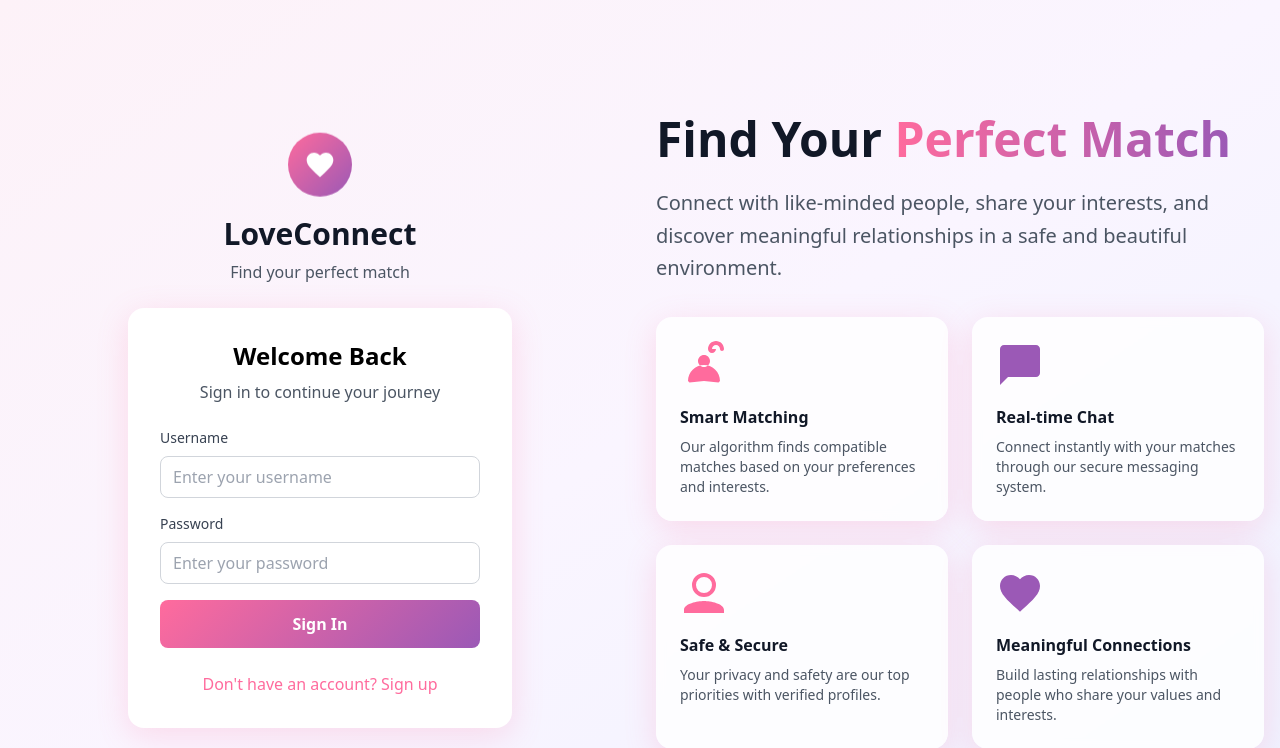
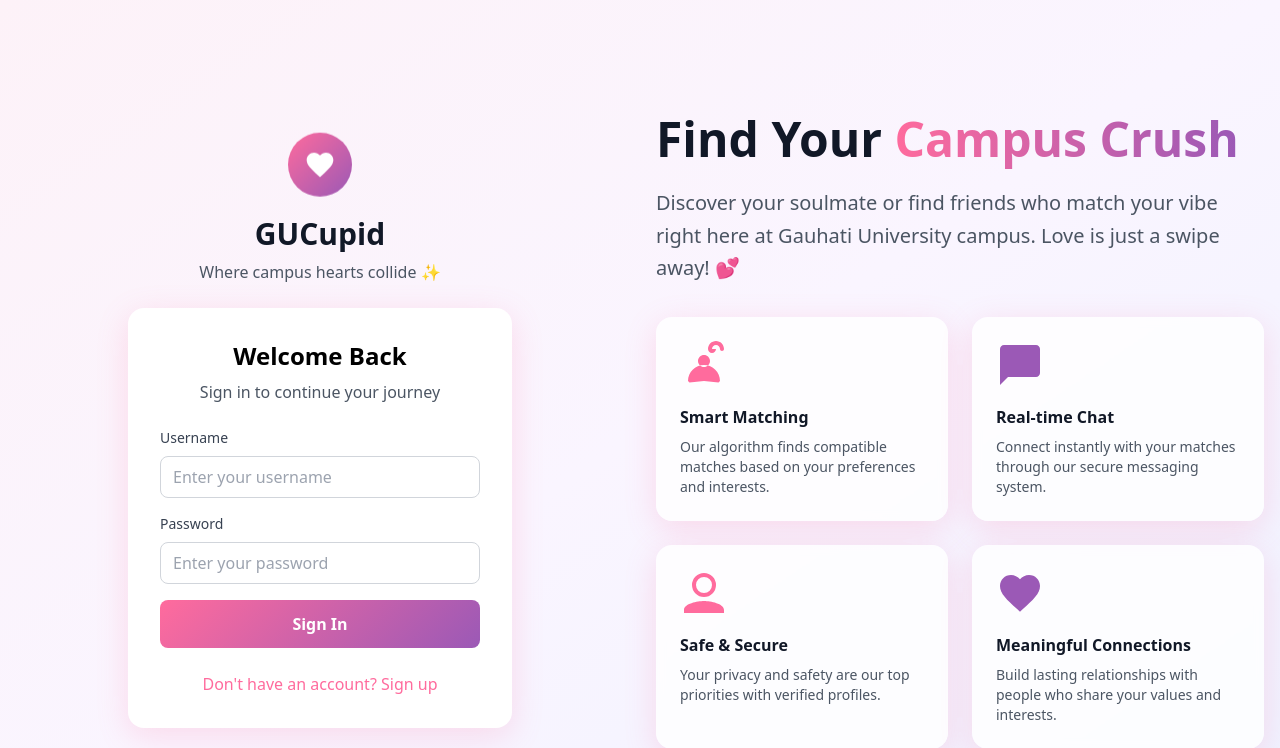
Before and after one commit to Bishal1234-ui/GUCUPID, a Django app: page /auth/ in a window 1280 px wide. Shown: the top 748 px of the page. Run offline with Django 5.2, Linux system fonts and the light colour scheme; some libraries are stand-ins or nearby versions.

Commit message:
Assistant checkpoint: Updated branding to GUCupid and added page refresh
Assistant generated file changes:
- templates/core/auth.html: Update branding to GUCupid and add flirty campus description, Update hero section with campus-focused flirty description
- templates/core/home.html: Add page refresh functionality to bottom navbar buttons
Add page refresh functionality to bottom navbar buttons
Add refresh and tab switching functionality

---

User prompt:

ok everything works good . now just make this small changes
1. the sign up signin page still has a different name change it to GUCupid. also add a description in a flirty way that means " find your love ones or find friend that macths your vibes within the gauhati university campus " . Edit this line and make it sound cool and attractive.
2. when we click any button on the bottom navbar it should open that page but also refresh that page to get the latest updates

Replit-Commit-Author: Assistant
Replit-Commit-Session-Id: 778c2a55-41e6-4e4e-9f56-203a3a922e54

```diff
--- a/templates/core/auth.html
+++ b/templates/core/auth.html
@@ -16,8 +16,8 @@
                                 <path d="M12 21.35l-1.45-1.32C5.4 15.36 2 12.28 2 8.5 2 5.42 4.42 3 7.5 3c1.74 0 3.41.81 4.5 2.09C13.09 3.81 14.76 3 16.5 3 19.58 3 22 5.42 22 8.5c0 3.78-3.4 6.86-8.55 11.54L12 21.35z"/>
                             </svg>
                         </div>
-                        <h1 class="text-3xl font-bold text-gray-900">LoveConnect</h1>
-                        <p class="text-gray-600 mt-2">Find your perfect match</p>
+                        <h1 class="text-3xl font-bold text-gray-900">GUCupid</h1>
+                        <p class="text-gray-600 mt-2">Where campus hearts collide ✨</p>
                     </div>
 
                     <div class="bg-white rounded-2xl romantic-shadow border-0 p-8">
@@ -91,10 +91,10 @@
                 <div>
                     <h2 class="text-4xl lg:text-5xl font-bold text-gray-900 mb-6">
                         Find Your
-                        <span class="bg-gradient-to-r from-romantic-pink to-romantic-purple bg-clip-text text-transparent"> Perfect Match</span>
+                        <span class="bg-gradient-to-r from-romantic-pink to-romantic-purple bg-clip-text text-transparent"> Campus Crush</span>
                     </h2>
                     <p class="text-xl text-gray-600 leading-relaxed">
-                        Connect with like-minded people, share your interests, and discover meaningful relationships in a safe and beautiful environment.
+                        Discover your soulmate or find friends who match your vibe right here at Gauhati University campus. Love is just a swipe away! 💕
                     </p>
                 </div>
 
```
Also changed, not shown: templates/core/home.html (+39 -0 lines).
